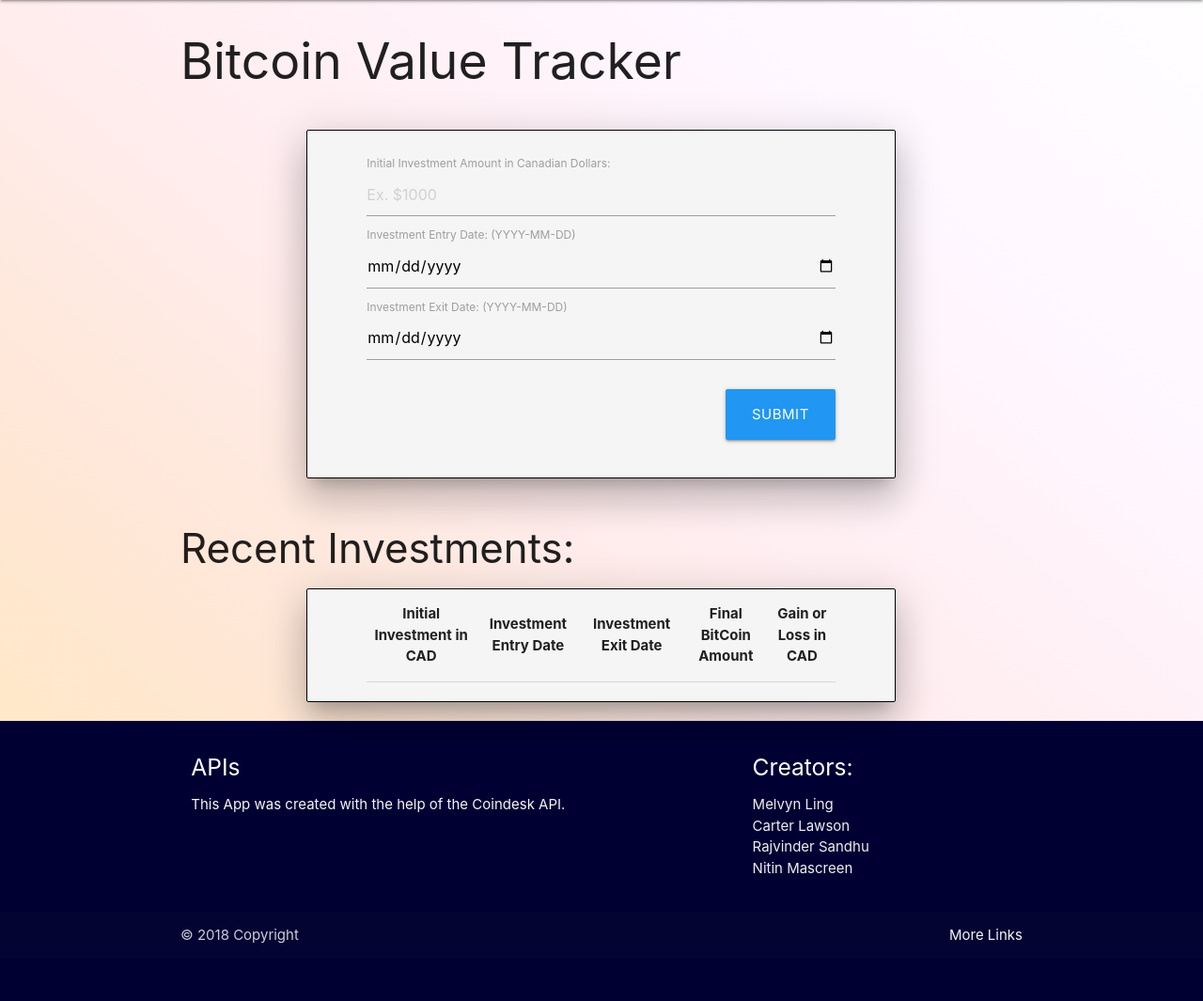
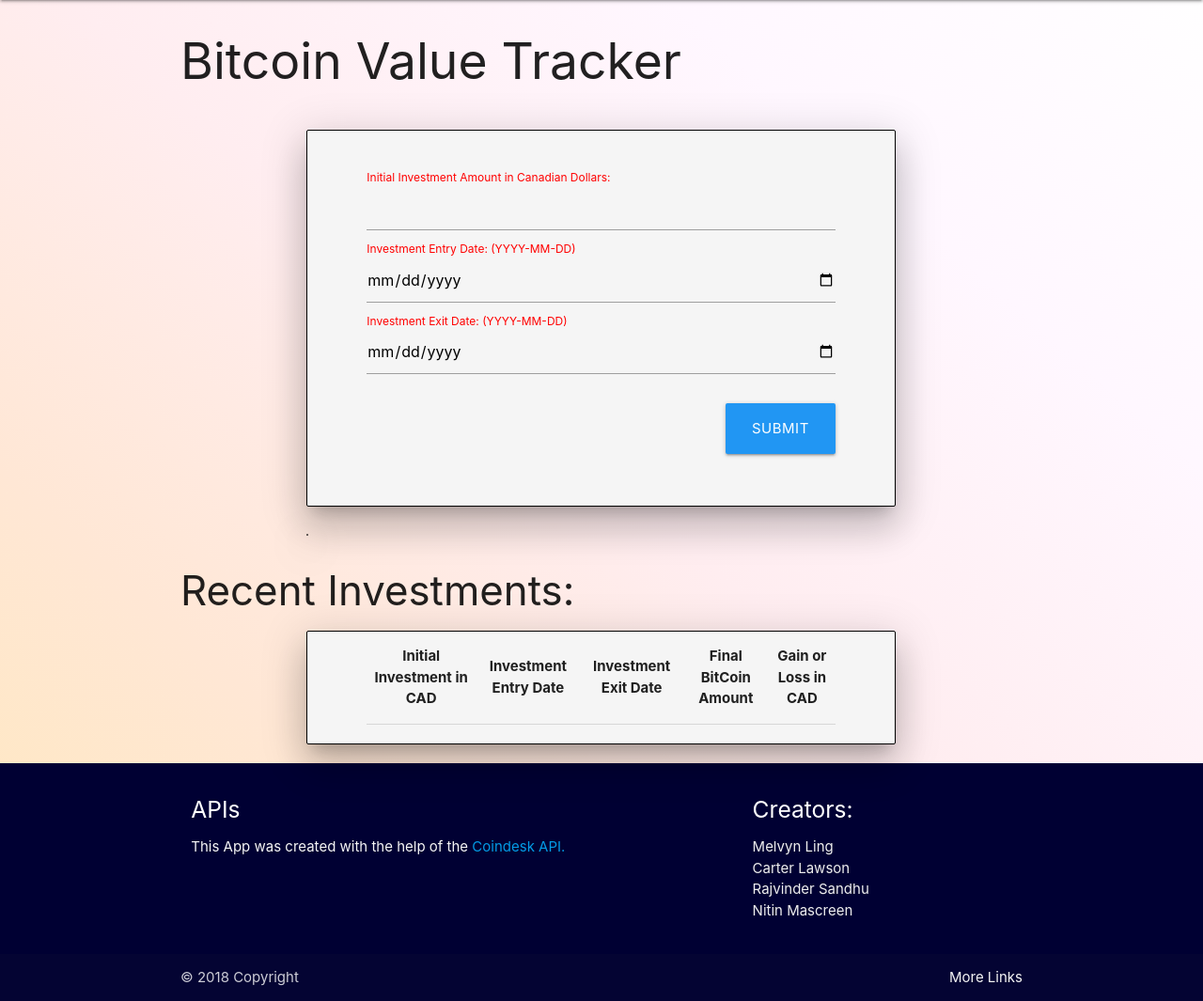
Before and after one commit to MelvynLing/bitCoinValueTracker, a Node server app: page / in a window 1280 px wide. Shown: the part 64-1129 px from the top of the page at 94% size. Before the commit the page ends 1068 px from the top, so only its background shows below. Run offline with Node 20, Linux system fonts and the light colour scheme; data that the repository does not hold is empty; some libraries are stand-ins or nearby versions.

Commit message:
some changes

```diff
--- a/public/styles/styles.css
+++ b/public/styles/styles.css
@@ -17,6 +17,11 @@ body {
 
 }
 
+.imgnlp{
+  border: 1px solid black;
+  border-radius: 2px;
+}
+
 .page-footer{
   background-color: #000033;
 }
@@ -24,3 +29,17 @@ body {
 .footer-copyright {
   background-color: black;
 }
+
+  /* label color */
+   .input-field label {
+     color: red;
+   }
+   /* label focus color */
+   .input-field input[type=text]:focus + label {
+     color:red !important;
+   }
+   /* label underline focus color */
+   .input-field input[type=text]:focus {
+     border-bottom: 1px solid red;
+     box-shadow: 0 1px 0 0 red;
+   }
--- a/views/index.handlebars
+++ b/views/index.handlebars
@@ -8,17 +8,17 @@
 <div class="z-depth-5 cards" data-aos="flip-up">
 <div class="row">
   <br>
-<form class="clearfix mb-4" action="POST" >
+<form class="clearfix mb-4" action="POST" name="btcForm" onsubmit="return(validate());">
   <div class="col s1"></div>
-  <div class='col s10'>
+  <div class='input-field col s10'>
           <div class="form-group">
             <label for="initialAmount">Initial Investment Amount in Canadian Dollars:</label>
             <input
+            type="number"
             id="initialAmount"
-            class="form-control"
+            name="initialAmount"
             aria-describedby="initial-Amount"
-            placeholder="Ex. $1000"
-
+            required
             />
           </div>
           <div class="form-group">
@@ -26,10 +26,11 @@
             <input
             type="date"
             id="entryDate"
-            class="form-control"
+            name="entryDate"
+            min="2010-07-17"
+            max="2018-09-19"
             aria-describedby="entry-Date"
-            placeholder="No earlier than 2010-07-17 please!"
-
+            required
             />
           </div>
           <div class="form-group">
@@ -37,10 +38,11 @@
             <input
             type="date"
             id="exitDate"
-            class="form-control"
+            name="exitDate"
+            min="2010-07-17"
+            max="2018-09-19"
             aria-describedby="exit-Date"
-            placeholder="No Future dates!"
-
+            required
             />
           </div>
             <br>
@@ -58,7 +60,7 @@
   <div class="col s12">
     <span><p></p></span>
   </div>
-  <img class="centered" id="glp" src="">
+  <img class="centered imgnlp z-depth-5" id="glp" src="">
 </div>
 </div>
         <h3>Recent Investments:</h3>
--- a/views/layouts/main.handlebars
+++ b/views/layouts/main.handlebars
@@ -41,7 +41,7 @@
             <div class="row">
               <div class="col l6 s12">
                 <h5 class="white-text">APIs</h5>
-                <p class="grey-text text-lighten-4">This App was created with the help of the Coindesk API.</p>
+                <p class="grey-text text-lighten-4">This App was created with the help of the <a href="https://www.coindesk.com/price/">Coindesk API.</a></p>
               </div>
               <div class="col l4 offset-l2 s12">
                 <h5 class="white-text">Creators:</h5>
@@ -62,12 +62,40 @@
           </div>
         </footer>
 </body>
+
+<script src="/js/index.js"></script>
+
+<script type="text/javascript" src="https://cdnjs.cloudflare.com/ajax/libs/jquery/3.2.1/jquery.min.js"></script>
+
+
 <script src="https://unpkg.com/aos@2.3.1/dist/aos.js"></script>
 <script>
   AOS.init({
   duration: 1200,
 })
 </script>
-
+<script>
+  function validate(){
+    if(document.btcForm.initialAmount.value == "")
+    {
+      alert("Please enter a Canadian Dollar Amount!");
+      document.btcForm.initialAmount.focus();
+      return false;
+    }
+    if(document.btcForm.entryDate.value == "")
+    {
+      alert("Please enter a date after 2010-07-17!");
+      document.btcForm.entryDate.focus();
+      return false;
+    }
+    if(document.btcForm.exitDate.value == "")
+    {
+      alert("Please enter a date before today!");
+      document.btcForm.exitDate.focus();
+      return false;
+    }
+    return(true);
+  }
+</script>
 
 </html>
```
